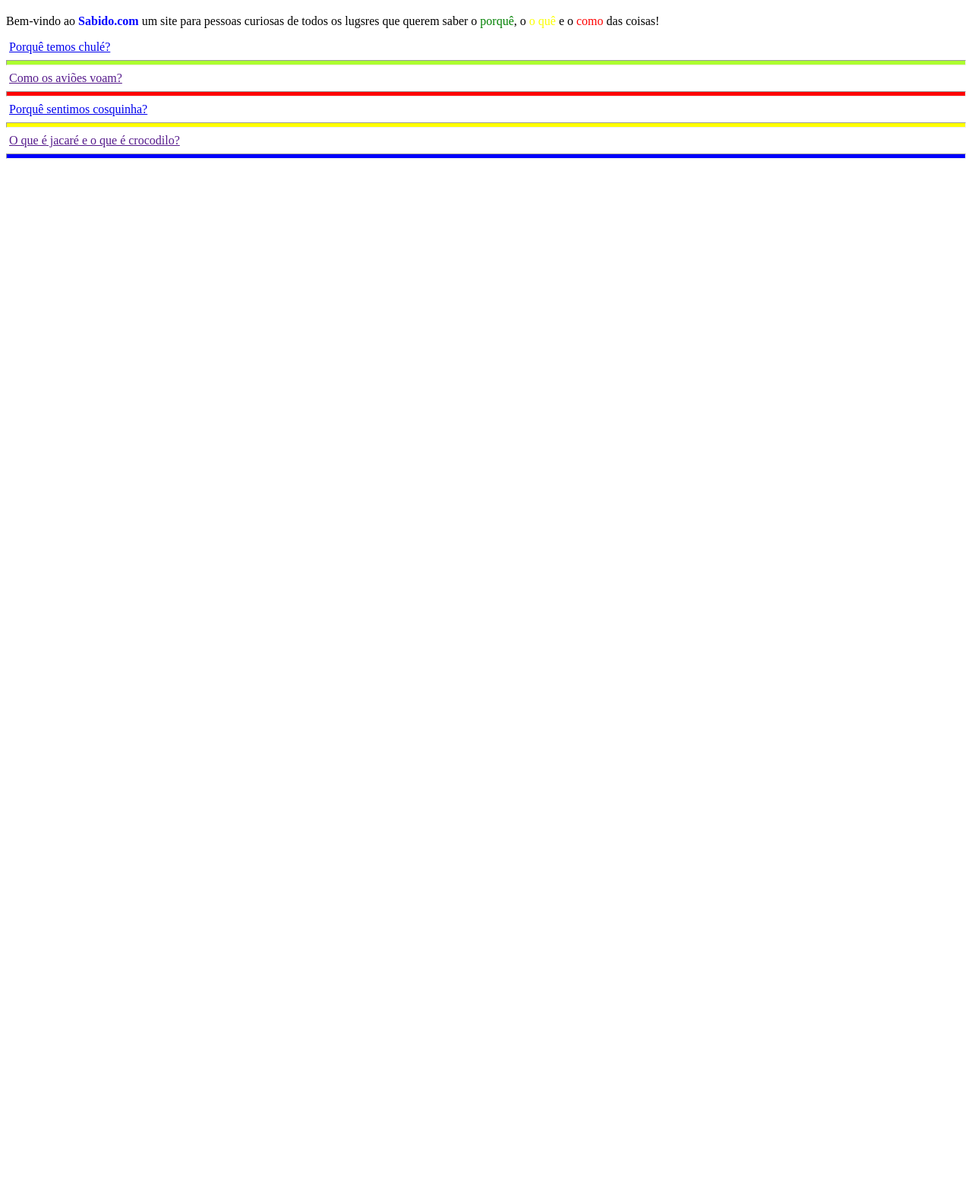
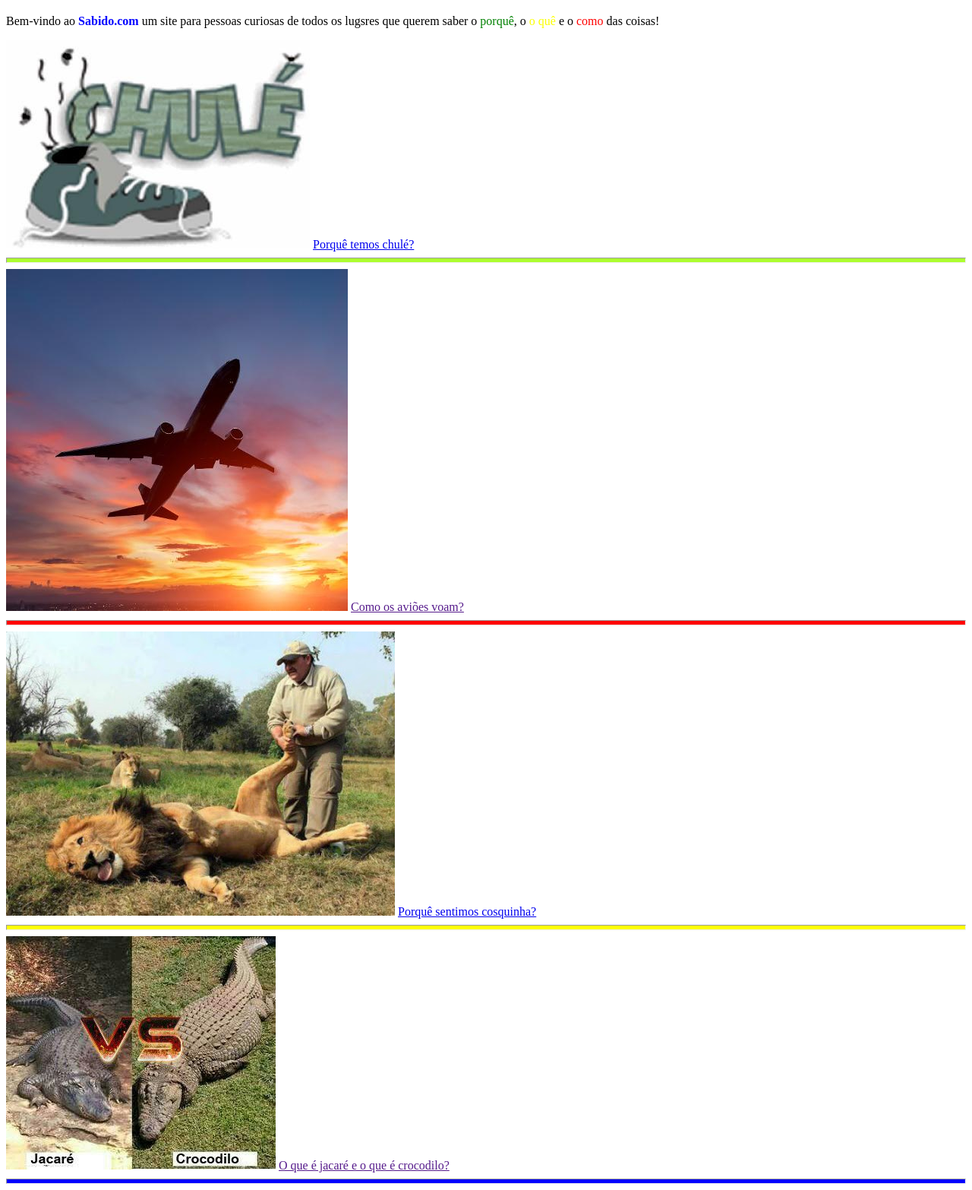
Before and after one commit to murilo-sparrow/sabido.com, a plain HTML site: page index.html in a window 1280 px wide. Shown: the part 61-1627 px from the top of the page at 76% size. Before the commit the page ends 800 px from the top, so only its background shows below. Drawn offline with Linux system fonts and the light colour scheme.

Commit message:
Adicionei imagens

```diff
--- a/index.html
+++ b/index.html
@@ -15,22 +15,23 @@
             <span class="amarelo"> o quê</span> e o <span class="vermelho">como</span> das coisas!</p>
 
         <div>
-            <a href=""><img src="" alt=""></a>
+            <a href="porque-temos-chule/index.html"><img src="porque-temos-chule/chulé-2.jpg" alt=""></a>
             <a href="porque-temos-chule/index.html">Porquê temos chulé?</a>
         </div>
         <hr>
         <div>
-            <a href=""><img src="" alt=""></a>
+            <a href=""><img src="como-os-avioes-voam/aviao.jpg" alt=""></a>
             <a href="">Como os aviões voam?</a>
         </div>
         <hr>
         <div>
-            <a href=""><img src="" alt=""></a>
+            <a href="porque-sentimos-cosquinha/index.html"><img src="porque-sentimos-cosquinha/cosquinha.jpg"
+                    alt=""></a>
             <a href="porque-sentimos-cosquinha/index.html">Porquê sentimos cosquinha?</a>
         </div>
         <hr>
         <div>
-            <a href=""><img src="" alt=""></a>
+            <a href=""><img src="o-que-e-jacare-e-o-que-e-crocodilo/jacaré.jpg" alt=""></a>
             <a href="">O que é jacaré e o que é crocodilo?</a>
         </div>
         <hr>
```
Also changed, not shown: porque-sentimos-cosquinha/index.html (+2 -2 lines), porque-temos-chule/index.html (+2 -2 lines), como-os-avioes-voam/aviao-2.jpg (added), como-os-avioes-voam/aviao-3.jpg (added), como-os-avioes-voam/aviao.jpg (added), o-que-e-jacare-e-o-que-e-crocodilo/jacaré.jpg (added), porque-sentimos-cosquinha/cosquinha-2.jpg (added), porque-sentimos-cosquinha/cosquinha-3.jpg (added), porque-sentimos-cosquinha/cosquinha.jpg (added), porque-temos-chule/chulé-2.jpg (added), porque-temos-chule/chulé.jpg (added), porque-temos-chule/chulé.png (added).
